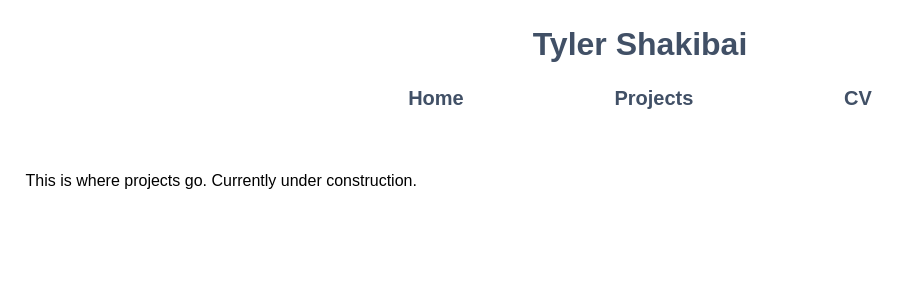
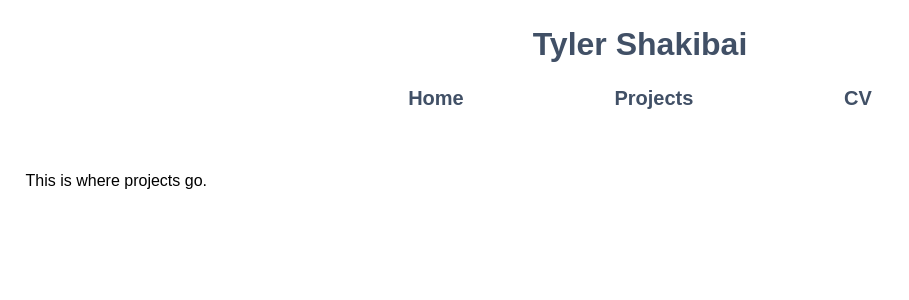
Before and after one commit to TylerShakibai/TylerShakibai.github.io, a React (Create React App) app: page /projects in a window 1280 px wide. Shown: the top 300 px of the page, without its empty margins (0-909 px from the left). Built offline with nearby package versions, Linux system fonts and the light colour scheme.

Commit message:
Update description

```diff
--- a/src/components/home.js
+++ b/src/components/home.js
@@ -9,7 +9,7 @@ const Home = () => {
             </figure>
             <div className='Info'>
                 <p className='Description'>
-                    I am currently a graduate student in the <a href='https://amath.washington.edu/' className='Links'>Department of Applied Mathematics</a> at the University of Washington in Seattle, WA.
+                    I am a graduate student in the <a href='https://amath.washington.edu/' className='Links'>Department of Applied Mathematics</a> at the University of Washington in Seattle, WA.
                     I received my bachelor's degree in applied mathematics and computer science from the <a href='https://www.math.umass.edu/' className='Links'>University of Massachusetts Amherst</a>.
                     My interests include dynamical systems, numerical analysis, and data science.
                 </p>
--- a/src/components/projects.js
+++ b/src/components/projects.js
@@ -3,7 +3,7 @@ import React from 'react';
 const Projects = () => {
     return (
         <>
-            This is where projects go. Currently under construction.
+            This is where projects go.
         </>
     );
   };
```
